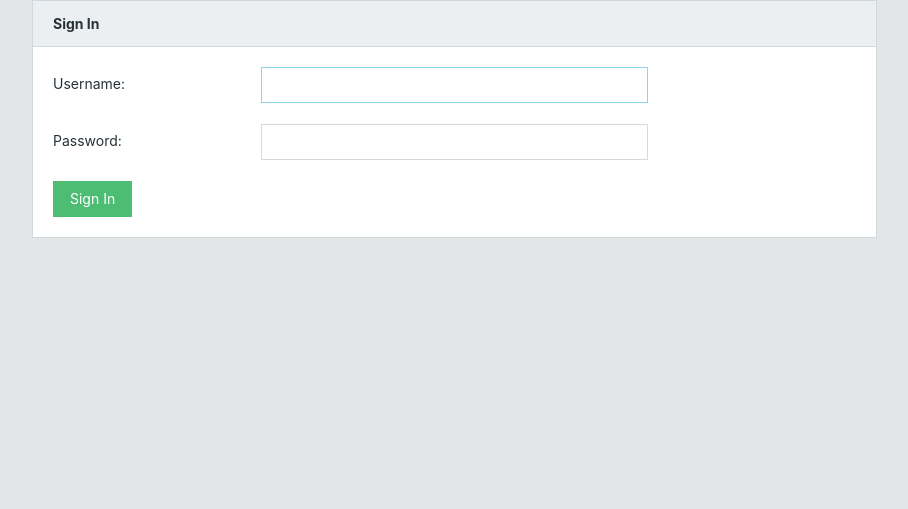
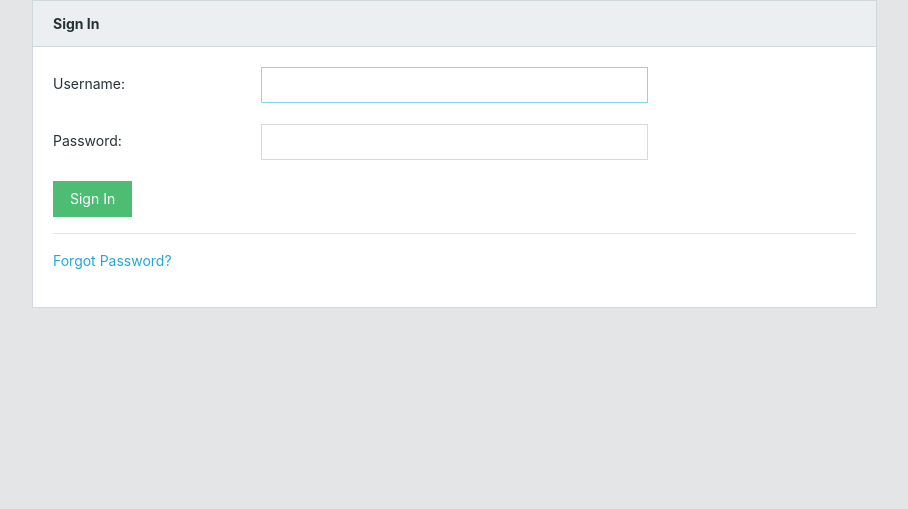
Before and after one commit to vubon/pycamp2018, a Django app: page /auth/signin/ in a window 1280 px wide. Shown: the part 55-564 px from the top of the page, without its empty margins (198-1106 px from the left). Run offline with Django 3.2, Linux system fonts and the light colour scheme; parts of the project's set-up code (start-up, migrations or seed data) failed here and were passed over; some libraries are stand-ins or nearby versions; some web fonts are replaced.

Commit message:
password reset mail templates added

```diff
--- a/auth_module/views.py
+++ b/auth_module/views.py
@@ -56,3 +56,14 @@ def password_change(request):
                 return redirect('signup')
         form = PasswordChangeForm(request.user)
         return render(request, 'auth/password_change.html', {'form': form})
+
+
+def password_reset(request):
+    if request.method == 'POST':
+        form = PasswordResetForm(data=request.POST)
+        if form.is_valid():
+            form.save(
+                'Password reset',
+                'Password reset mail body here.',
+
+            )
--- a/pycamp/settings.py
+++ b/pycamp/settings.py
@@ -135,3 +135,6 @@ STATIC_URL = '/static/'
 STATICFILES_DIRS = (
     os.path.join(BASE_DIR, 'static'),
 )
+
+# TEST EMAIL
+EMAIL_BACKEND = 'django.core.mail.backends.console.EmailBackend'
--- a/templates/auth/signin.html
+++ b/templates/auth/signin.html
@@ -42,6 +42,8 @@
                         {% endfor %}
                 <!--/.row-->
                 <button type="submit" class="btn btn-success">Sign In</button>
+                    <hr>
+                <p><a href="#">Forgot Password?</a></p>
             </form>
         </div>
     </div>
--- /dev/null
+++ b/templates/registration/password_reset_body.txt
@@ -0,0 +1,3 @@
+{% load i18n %}{% autoescape off %}
+{% blocktrans %}Password reset link {{ site_name }}{% endblocktrans %}
+{% endautoescape %}
--- /dev/null
+++ b/templates/registration/password_reset_subject.txt
@@ -0,0 +1,3 @@
+{% load i18n %}{% autoescape off %}
+{% blocktrans %}Password reset on {{ site_name }}{% endblocktrans %}
+{% endautoescape %}
```
